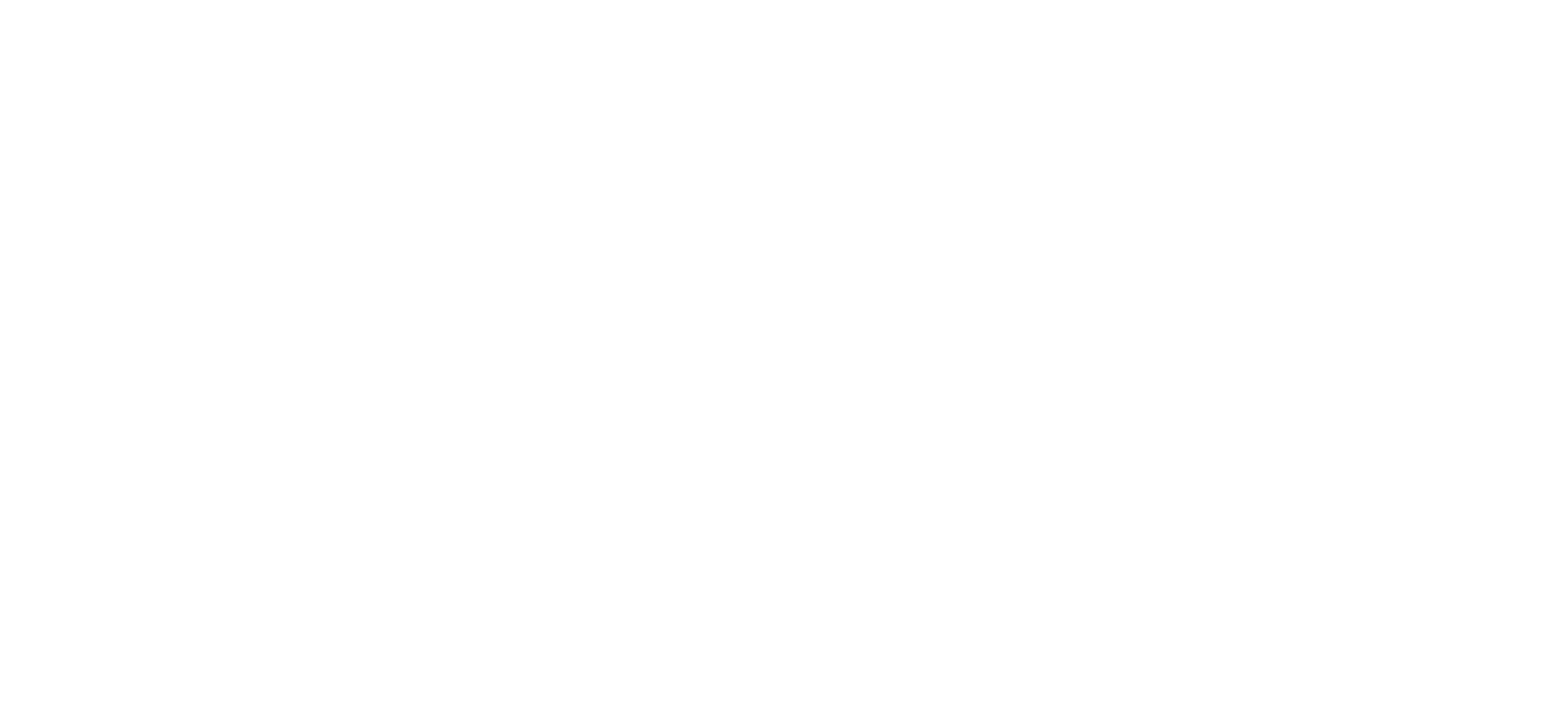
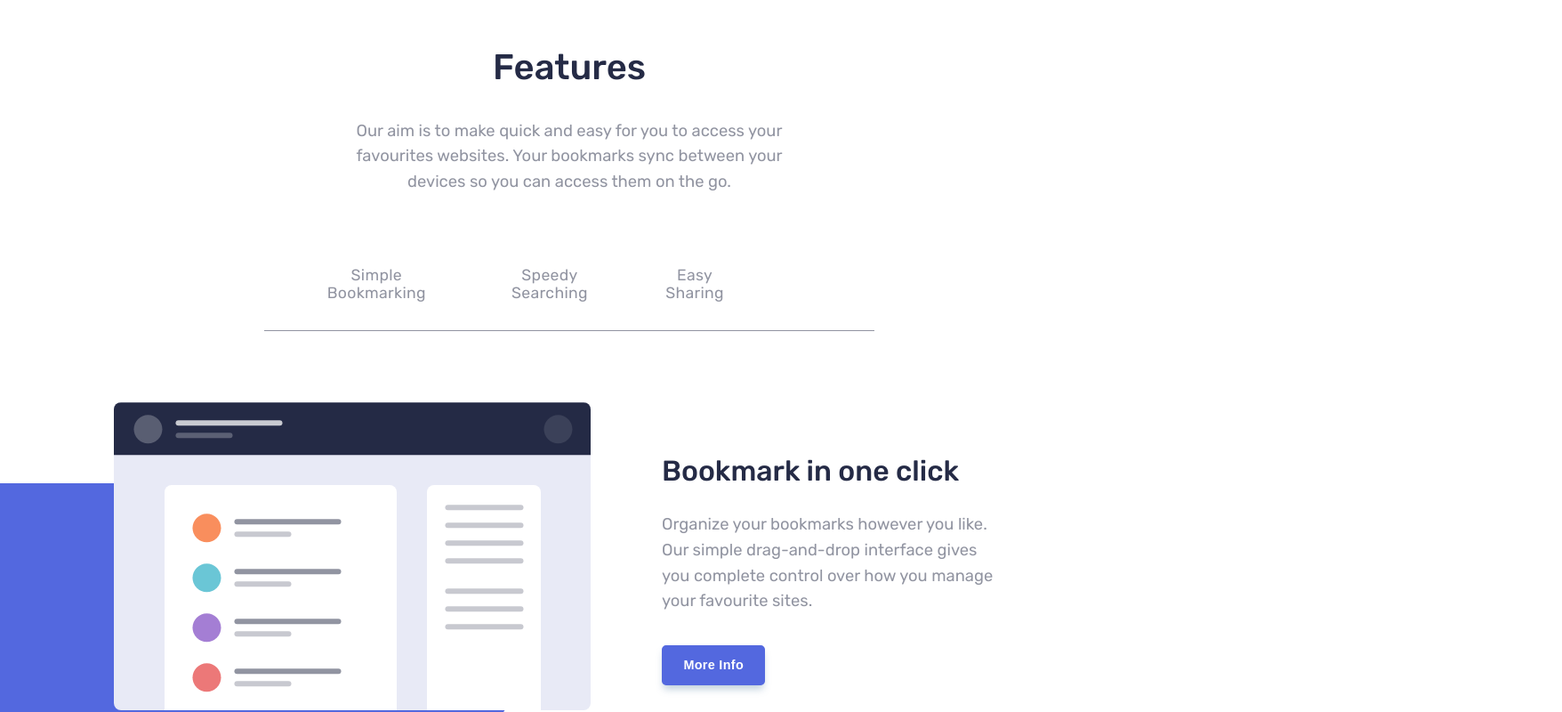
Before and after one commit to agusscript/Bookmark-landing-page, a React (Vite) app: page / in a window 1280 px wide. Shown: the part 800-1600 px from the top of the page at 89% size, 1756 px wide, since content can reach past the window. Before the commit the page ends 800 px from the top, so only its background shows below. Built offline with nearby package versions, Linux system fonts and the light colour scheme.

Commit message:
Add feature section styles

```diff
--- a/src/App.jsx
+++ b/src/App.jsx
@@ -3,13 +3,13 @@
 import "./styles/header.scss";
 import bookmarkLogo from "./assets/images/logo-bookmark.svg";
 import heroImage from "./assets/images/illustration-hero.svg";
-import NavBar from "./components/navBar";
-import Button from "./components/button";
+import imgTab1 from "./assets/images/illustration-features-tab-1.svg";
+import NavBar from "./components/NavBar";
+import Button from "./components/Button";
 
 function App() {
   return (
     <>
-
       <header>
         <img src={bookmarkLogo} alt="bookmark logo" className="bookmark-logo" />
         <div className="nav-container">
@@ -35,8 +35,34 @@
             <div className="bg-img"></div>
           </div>
         </section>
+
+        <section className="features-section">
+          <div className="feature-header">
+            <h2>Features</h2>
+            <p>
+              Our aim is to make quick and easy for you to access your favourites websites. Your bookmarks sync between your devices so you can access them on the go.
+            </p>
+            <NavBar linkText1="Simple Bookmarking" linkText2="Speedy Searching" linkText3="Easy Sharing" />
+          </div>
+
+          <div className="feature-main">
+            <div className="img-container">
+              <img src={imgTab1} alt="tab illustration" className="tab1-img" />
+              <div className="bg-img"></div>
+            </div>
+
+            <div>
+              <h2>Bookmark in one click</h2>
+              <p>
+                Organize your bookmarks however you like. Our simple drag-and-drop interface
+                gives you complete control over how you manage your favourite sites.
+              </p>
+              <Button className="info-btn" btnText="More Info" />
+            </div>
+          </div>
+
+        </section>
       </main>
-
     </>
   );
 }
--- a/src/styles/main.scss
+++ b/src/styles/main.scss
@@ -74,7 +74,7 @@
 
     .bg-img {
       position: absolute;
-      width: 100%;
+      width: 1000px;
       height: 370px;
       background-color: $Soft-Blue;
       border-bottom-left-radius: 12rem;
@@ -84,3 +84,107 @@
     }
   }
 }
+
+.features-section {
+  margin: 8rem auto;
+  width: 80%;
+
+  .feature-header {
+    text-align: center;
+
+    h2 {
+      font-size: 2.5rem;
+      font-weight: 500;
+      color: $Very-Dark-Blue;
+    }
+
+    p {
+      font-size: 1.15rem;
+      line-height: 1.8rem;
+      color: $Grayish-Blue;
+      max-width: 52%;
+      margin: 0 auto;
+    }
+
+    nav {
+      margin: 5rem auto;
+      max-width: 62%;
+      padding-bottom: 1rem;
+      padding-right: 3.2rem;
+      border-bottom: 1px solid $Grayish-Blue;
+
+      ul {
+        padding-right: 6rem;
+        display: flex;
+        align-items: center;
+        justify-content: space-evenly;
+        gap: 2rem;
+        list-style: none;
+
+        li {
+          a {
+            font-size: 1.1rem;
+            letter-spacing: 0.02rem;
+            color: $Grayish-Blue;
+            text-decoration: none;
+          }
+
+          a:hover {
+            color: $Soft-Red;
+          }
+        }
+      }
+    }
+  }
+
+  .feature-main {
+    display: flex;
+    align-items: center;
+    gap: 5rem;
+
+    .img-container {
+      position: relative;
+
+      .hero-img {
+        width: 700px;
+        margin-right: -100px;
+      }
+
+      .bg-img {
+        position: absolute;
+        width: 1000px;
+        height: 340px;
+        background-color: $Soft-Blue;
+        border-bottom-right-radius: 12rem;
+        z-index: -1;
+        top: 26%;
+        right: 12%;
+      }
+    }
+
+    h2 {
+      font-size: 2rem;
+      font-weight: 500;
+      color: $Very-Dark-Blue;
+    }
+
+    p {
+      font-size: 1.15rem;
+      line-height: 1.8rem;
+      color: $Grayish-Blue;
+      max-width: 95%;
+    }
+
+    .info-btn {
+      @include btn-default($Soft-Blue);
+      margin-top: 1rem;
+      padding: 0.8rem 1.4rem;
+      letter-spacing: 0.02rem;
+    }
+
+    .info-btn:hover {
+      background-color: transparent;
+      color: $Soft-Blue;
+    }
+  }
+}
```
Also changed, not shown: src/components/Button.jsx (renamed from src/components/button.jsx), src/components/NavBar.jsx (renamed from src/components/navBar.jsx).
